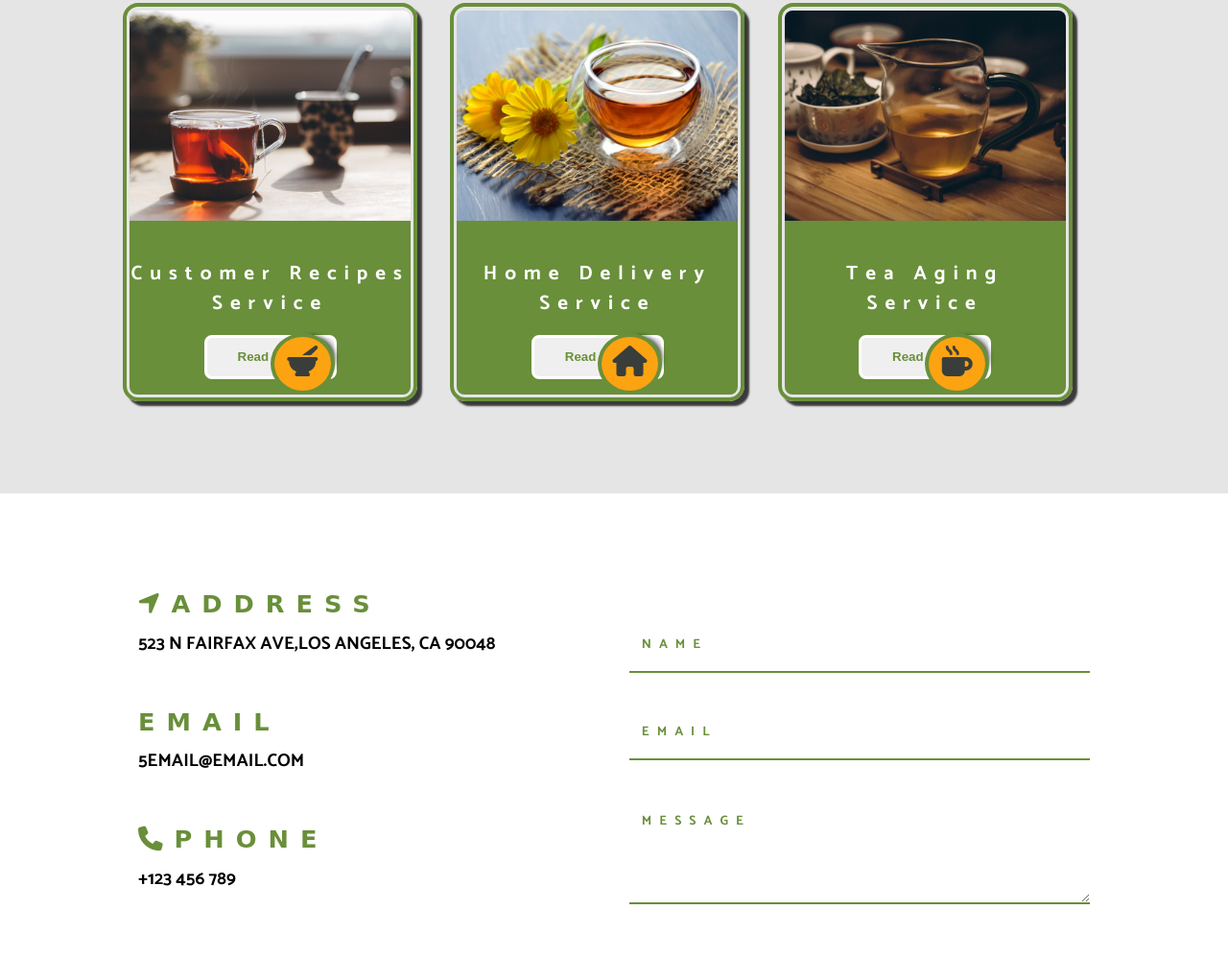
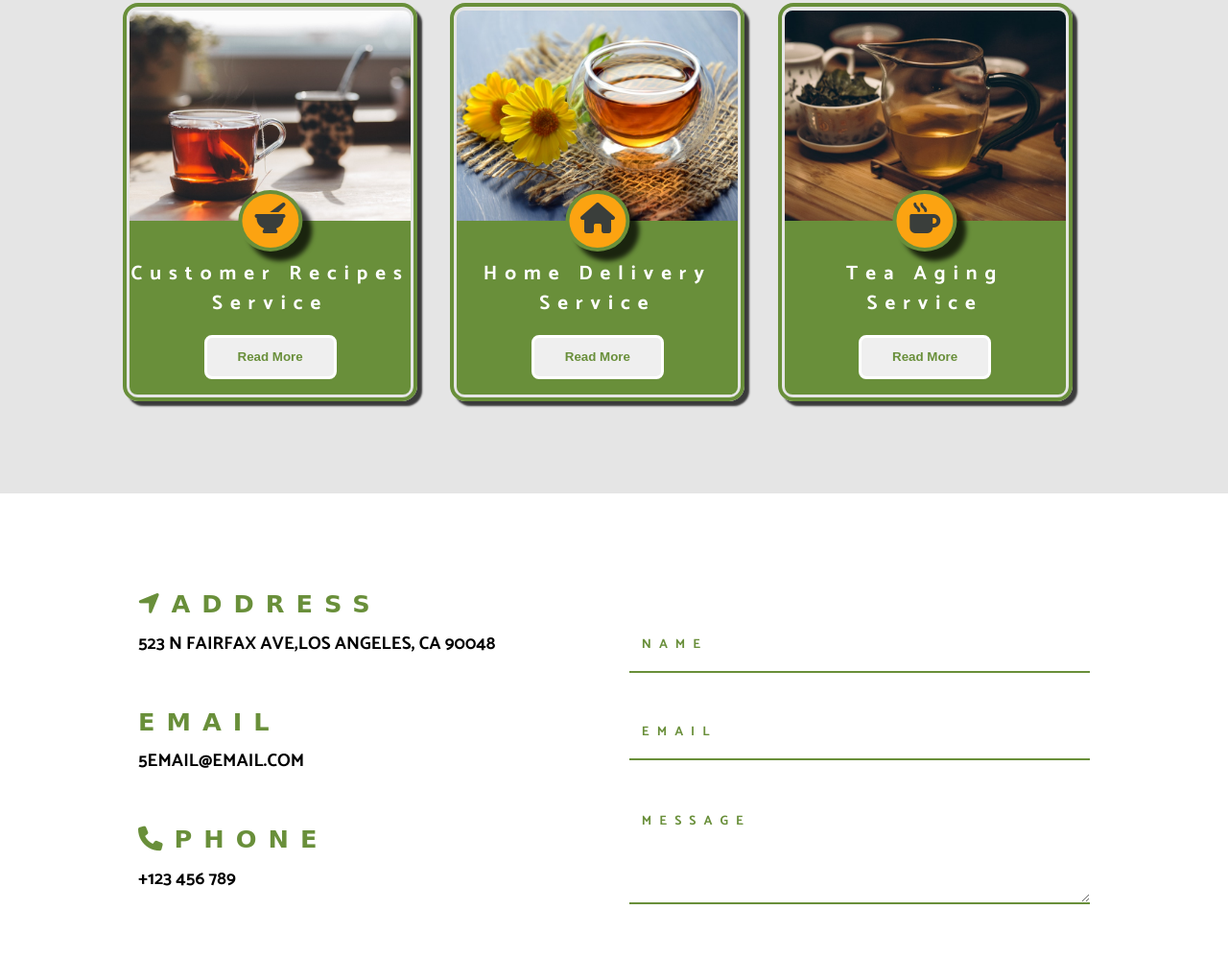
Before and after one commit to kindeme/tea-station, a plain HTML site: page tea.html in a window 1280 px wide. Shown: the part 2431-3429 px from the top of the page at 96% size. Drawn offline with Linux system fonts and the light colour scheme; some icons are missing; a web font is replaced by a local one.

Commit message:
service icon

```diff
--- a/tea.css
+++ b/tea.css
@@ -464,11 +464,11 @@ text-primary {
   border-radius: 50%;
   border: 0.25rem solid var(--primaryColor);
   color: var(--mainDark);
-  transform: translateX(-50%, 50%);
+  transform: translate(-50%, 50%);
   /* box shadow */
-  -webkit-box-shadow: 9px -6px 5px -9px rgba(0, 0, 0, 0.75);
-  -moz-box-shadow: 9px -6px 5px -9px rgba(0, 0, 0, 0.75);
-  box-shadow: 9px -6px 5px -9px rgba(0, 0, 0, 0.75);
+  -webkit-box-shadow: 10px 10px 5px 0px rgba(0, 0, 0, 0.75);
+  -moz-box-shadow: 10px 10px 5px 0px rgba(0, 0, 0, 0.75);
+  box-shadow: 10px 10px 5px 0px rgba(0, 0, 0, 0.75);
 }
 /* End of services */
 /* contact  */
```
Also changed, not shown: tea.html (+4 -4 lines).
